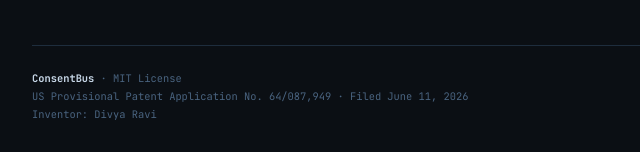
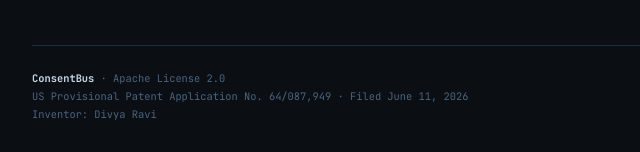
Before and after one commit to divyaravitech/ConsentBus, a plain HTML site: page docs/compliance-report.html in a window 1280 px wide. Shown: the part 1621-1773 px from the top of the page, 178-818 px from the left. Drawn offline with Linux system fonts and the light colour scheme.

Commit message:
chore: relicense to Apache 2.0 for an explicit patent grant
The prior MIT license explicitly disclaimed any patent rights, which
is a stronger blocker for org adoption than plain silence would be
given the pending patent application. Apache 2.0 grants an explicit
patent license (Section 3) scoped to using/modifying/distributing this
codebase, and covers contributions under the same terms automatically
(Section 5).

```diff
--- a/docs/compliance-report.html
+++ b/docs/compliance-report.html
@@ -200,7 +200,7 @@
     </div>
   </div>
   <div class="footer">
-    <div class="footer-left"><strong style="color:var(--text)">ConsentBus</strong> · MIT License<br>US Provisional Patent Application No. 64/087,949 · Filed June 11, 2026<br>Inventor: Divya Ravi</div>
+    <div class="footer-left"><strong style="color:var(--text)">ConsentBus</strong> · Apache License 2.0<br>US Provisional Patent Application No. 64/087,949 · Filed June 11, 2026<br>Inventor: Divya Ravi</div>
     <a href="https://github.com/divyaravitech/ConsentBus" class="footer-link">github.com/divyaravitech/ConsentBus →</a>
   </div>
 </div>
```
Also changed, not shown: 3 other files.
